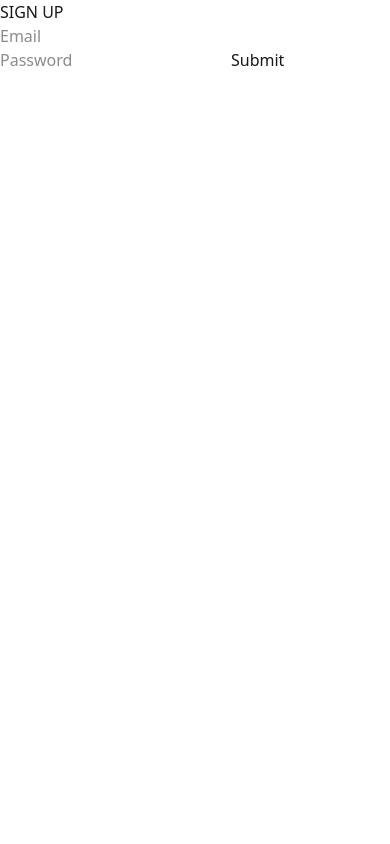
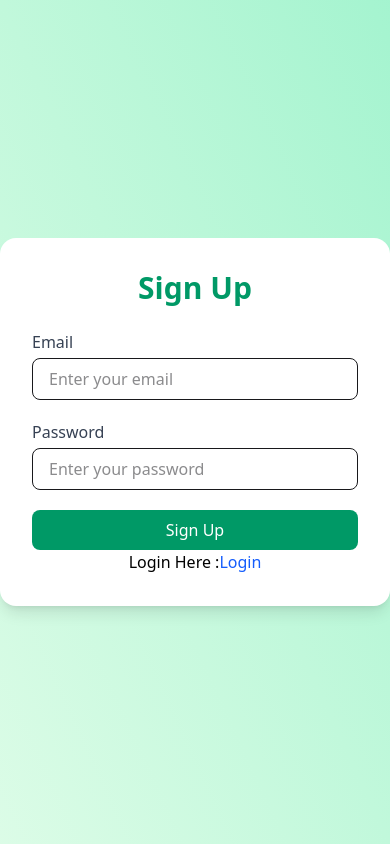
Before and after one commit to AaliyanAslam/posts-and-feed, a React (Vite) app: page /signup in a window 390 px wide. Built offline with nearby package versions, Linux system fonts and the light colour scheme.

Commit message:
loader , modal close feature , valuen reset  , and some ui/ux and responsiveness done

```diff
--- a/src/components/AddFeeds.jsx
+++ b/src/components/AddFeeds.jsx
@@ -1,33 +1,64 @@
-import React from 'react';
+import React , {useState } from 'react';
 import { useForm } from 'react-hook-form';
 import { db } from '../lib/firebase';
 import { addDoc, collection, serverTimestamp } from 'firebase/firestore';
+import Loader from './Loader';
+
 
 const AddFeeds = () => {
+  const [loading, setLoading] = useState(false);
+  const [error, setError] = useState(false);
+
+
   const {
     register,
     handleSubmit,
     formState: { errors },
+    reset,
   } = useForm();
 
   const onSubmit = async (data) => {
     try {
+      setLoading(true);
       await addDoc(collection(db, 'feeds'), {
         Title: data.Title,
         Description: data.Description,
         createdAt: serverTimestamp(),
       });
-      alert('Post added successfully!');
+      // alert('Post added successfully!');
+      setLoading(false);
+      document.getElementById('my_modal_3').close()
+      reset();
+
     } catch (e) {
       alert('Error adding document: ' + e.message);
+      setError(true);
+    }finally{
+      setLoading(false);
+      // setError(false);
+
     }
   };
 
+
+
   return (
-    <div className=" bg-gray-50 flex items-center justify-center px-2">
+
+    <>
+    {/* You can open the modal using document.getElementById('ID').showModal() method */}
+<button className="btn" onClick={()=>document.getElementById('my_modal_3').showModal()}>open modal</button>
+<dialog id="my_modal_3" className="modal">
+  <div className="modal-box">
+    <form method="dialog" className="flex flex-col gap-3">
+      {/* if there is a button in form, it will close the modal */}
+      <button className="btn btn-sm btn-circle btn-ghost absolute right-2 top-2">✕</button>
+    </form>
+
+    <h1 className="text-2xl font-semibold text-center text-gray-800 mb-4">Create Post</h1>
+    <div className="  flex items-center justify-center px-2">
       <div className="bg-white shadow-md rounded-xl w-full max-w-sm p-6">
-        <h1 className="text-2xl font-semibold text-center text-gray-800 mb-4">New Post</h1>
-        <form onSubmit={handleSubmit(onSubmit)} className="flex flex-col gap-3">
+
+        <form onSubmit={handleSubmit(onSubmit)} className="flex flex-col gap-3"  >
           <div>
             <input
               type="text"
@@ -52,13 +83,20 @@ const AddFeeds = () => {
 
           <button
             type="submit"
-            className="bg-blue-600 text-white py-2 rounded-md text-sm hover:bg-blue-700 transition"
+            className="bg-blue-600 font-medium text-white py-2 rounded-md text-sm hover:bg-blue-700 transition"
           >
-            Post
+           {loading ? <Loader /> : 'Post'}
           </button>
+
+
         </form>
       </div>
     </div>
+  </div>
+</dialog>
+
+    </>
+
   );
 };
 
--- a/src/components/Loader.jsx
+++ b/src/components/Loader.jsx
@@ -3,7 +3,7 @@ import React from 'react'
 const Loader = () => {
   return (
     <>
-    <span className="loading loading-spinner text-neutral"></span>
+    <span className="loading loading-spinner text-white"></span>
 
     </>
   )
--- a/src/pages/Dashboard.jsx
+++ b/src/pages/Dashboard.jsx
@@ -1,16 +1,28 @@
-import React from "react";
+import React, { useEffect } from "react";
 import { useSelector } from "react-redux";
-import { Navigate } from "react-router-dom";
 import AddFeeds from "../components/AddFeeds";
 import ShowFeeds from "../components/showFeeds";
+import { useNavigate } from "react-router-dom";
 
 const Dashboard = () => {
   const user = useSelector((state) => state.auth.user);
   console.log(user);
+  const navigate = useNavigate();
 
-  if (!user) {
-    return <Navigate to="/" />;
-  }
+ localStorage.setItem("user", JSON.stringify(user));
+const getuser = JSON.parse(localStorage.getItem("user"));
+
+const handleLogout = () => {
+  localStorage.removeItem("user");
+  window.location.reload();
+}
+useEffect(() => {
+  if (getuser === null) {
+    navigate("/");
+ } else {
+  navigate("/dashboard");
+ }
+}, [user])
 
   return (
     <div className="min-h-screen bg-gradient-to-br from-gray-50 to-gray-100 dark:from-gray-900 dark:to-gray-800 transition-colors duration-300">
@@ -21,7 +33,8 @@ const Dashboard = () => {
         </h1>
         <div className="flex items-center space-x-4">
           <span className="text-lg font-medium text-gray-600 dark:text-gray-300">
-            Welcome, {user}
+            Welcome, {getuser}
+            <button onClick={handleLogout}>Logout</button>
           </span>
         </div>
       </header>
--- a/src/pages/Login.jsx
+++ b/src/pages/Login.jsx
@@ -6,6 +6,7 @@ import { useDispatch } from "react-redux";
 import { addUser } from "../config/redux/reducers/authSlice";
 import Loader from "../components/Loader";
 import { useState } from "react";
+import { Link } from "react-router-dom";
 
 const Login = () => {
   const dispatch = useDispatch();
@@ -24,7 +25,7 @@ const Login = () => {
       setError(false);
       const res = await signInWithEmailAndPassword(auth, data.Email, data.Password);
       dispatch(addUser(res.user.email));
-      alert("Login successful");
+      // alert("Login successful");
       navigate("/dashboard");
     } catch {
       setError(true);
@@ -74,6 +75,8 @@ const Login = () => {
             {loading ? <Loader /> : "Login"}
           </button>
         </form>
+        <Link to = "/signup" className="text-blue-600"> <div className="flex justify-center hover:underline cursor-pointer"><span className="text-black">Don't have an account :</span>  Signup</div></Link>
+
       </div>
     </div>
   );
--- a/src/pages/Signup.jsx
+++ b/src/pages/Signup.jsx
@@ -1,28 +1,78 @@
 import { useForm } from "react-hook-form";
-import {auth} from "../lib/firebase"
+import { auth } from "../lib/firebase";
 import { createUserWithEmailAndPassword } from "firebase/auth";
+import Loader from "../components/Loader";
+import { useState } from "react";
+import { Link } from "react-router-dom";
 
-const Signup= ()=>  {
+const Signup = () => {
   const { register, handleSubmit, formState: { errors } } = useForm();
+  const [loading, setLoading] = useState(false);
+  const [errorMsg, setErrorMsg] = useState("");
+  const [messege , setMessege] = useState("");
+
   const onSubmit = async (data) => {
-    const res = await createUserWithEmailAndPassword(auth, data.Email, data.Password)
-    console.log(res.user.email);
-  }
+    try {
+      setLoading(true);
+      setErrorMsg("");
+      const res = await createUserWithEmailAndPassword(auth, data.Email, data.Password);
+      console.log("User signed up:", res.user.email);
+      // alert("Signup successful!");
+      setMessege("Signup successful!");
+    } catch (error) {
+      setErrorMsg(error.message || "Signup failed");
+    } finally {
+      setLoading(false);
+      setMessege("");
+    }
+  };
 
   return (
-    <>
-    SIGN UP
+    <div className="min-h-screen flex items-center justify-center bg-gradient-to-tr from-green-100 to-emerald-200">
+      <div className="bg-white p-8 rounded-2xl shadow-lg w-full max-w-md">
+        <h2 className="text-3xl font-bold text-center text-emerald-600 mb-6">Sign Up</h2>
+        <form onSubmit={handleSubmit(onSubmit)} className="space-y-5">
+          <div>
+            <label className="block mb-1 font-medium text-gray-700">Email</label>
+            <input
+              type="email"
+              placeholder="Enter your email"
+              {...register("Email", { required: "Email is required" })}
+              className="w-full px-4 py-2 border rounded-lg focus:outline-none focus:ring-2 focus:ring-emerald-400"
+            />
+            {errors.Email && (
+              <span className="text-red-500 text-sm">{errors.Email.message}</span>
+            )}
+          </div>
 
+          <div>
+            <label className="block mb-1 font-medium text-gray-700">Password</label>
+            <input
+              type="password"
+              placeholder="Enter your password"
+              {...register("Password", { required: "Password is required" })}
+              className="w-full px-4 py-2 border rounded-lg focus:outline-none focus:ring-2 focus:ring-emerald-400"
+            />
+            {errors.Password && (
+              <span className="text-red-500 text-sm">{errors.Password.message}</span>
+            )}
+          </div>
 
-    <form onSubmit={handleSubmit(onSubmit)}>
-      <input defaultValue="" placeholder="Email"{...register("Email")} />
+          {errorMsg && <p className="text-red-600 text-sm text-center">{errorMsg}</p>}
+          {messege && <p className="text-green-600 text-sm text-center">{messege}</p>}
 
-      <input placeholder="Password"{...register("Password", { required: true })} />
-      {errors.exampleRequired && <span>This field is required</span>}
+          <button
+            type="submit"
+            disabled={loading}
+            className="w-full bg-emerald-600 text-white py-2 rounded-lg hover:bg-emerald-700 transition duration-200"
+          >
+            {loading ? <Loader /> : "Sign Up"}
+          </button>
+        </form>
+        <Link to = "/" className="text-blue-600"> <div className="flex justify-center hover:underline cursor-pointer"><span className="text-black">Login Here :  </span> Login</div></Link>
+      </div>
+    </div>
+  );
+};
 
-      <input type="submit" />
-    </form>
-    </>
-  );
-}
-export default Signup
+export default Signup;
```
